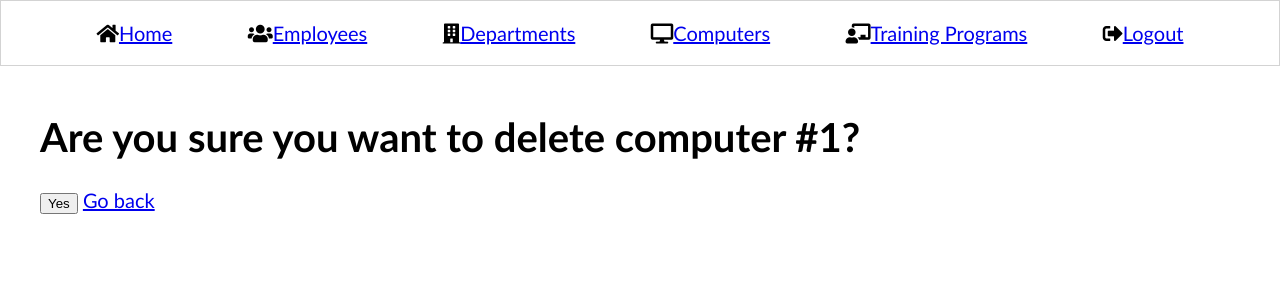
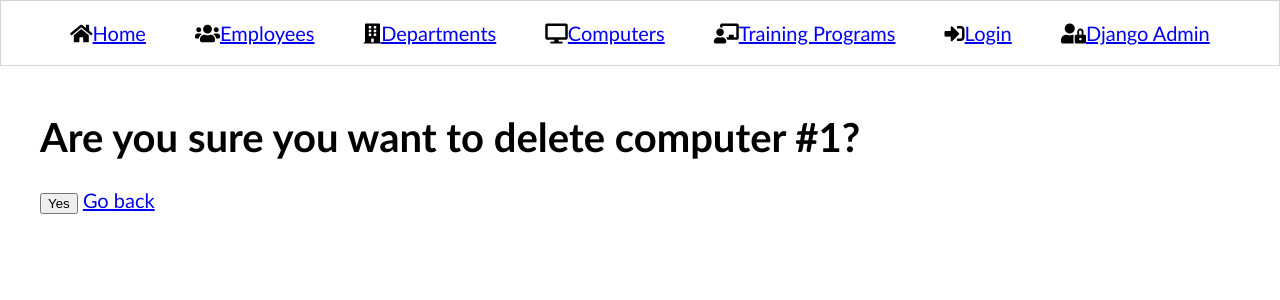
Before and after one commit to nss-day-cohort-38/bangazon-workforce-management-oculus-nebula, a Django app: page /computer/delete/1/ in a window 1280 px wide. Shown: the top 300 px of the page. Run offline with Django 3.2, Linux system fonts and the light colour scheme; some libraries are stand-ins or nearby versions.

Commit message:
feat: nav bar conditionaly renders login/logout bassed on whether user is logged in or not. Training program has button for details instead of hyper links. details page has button to see list of eployees.

```diff
--- a/hrapp/templates/shared/base.html
+++ b/hrapp/templates/shared/base.html
@@ -15,6 +15,7 @@
 </head>
 
 <body>
+    {% if user.is_authenticated %}
     <nav id="site-nav">
         <ol class="navList">
             <li class="navList__route"><i class="fas fa-home"></i><a href="{% url 'hrapp:home' %}">Home</a></li>
@@ -23,6 +24,23 @@
             <li class="navList__route"><i class="fas fa-desktop"></i><a href="{% url 'hrapp:computers' %}">Computers</a></li>
             <li class="navList__route"><i class="fas fa-chalkboard-teacher"></i><a href="{% url 'hrapp:trainingprograms' %}">Training Programs</a></li>
             <li class="navList__route"><i class="fas fa-sign-out-alt"></i><a href="{% url 'hrapp:logout' %}">Logout</a></li>
+            <li class="navList__route"><i class="fas fa-user-lock"></i><a href="{% url 'hrapp:admin' %}">Django Admin</a></li>
+        </ol>
+    </nav>
+    {% else %}
+    <nav id="site-nav">
+        <ol class="navList">
+            <li class="navList__route"><i class="fas fa-home"></i><a href="{% url 'hrapp:home' %}">Home</a></li>
+            <li class="navList__route"><i class="fas fa-users"></i><a href="{% url 'hrapp:employee_list' %}">Employees</a></li>
+            <li class="navList__route"><i class="fas fa-building"></i><a href="{% url 'hrapp:departments' %}">Departments</a></li>
+            <li class="navList__route"><i class="fas fa-desktop"></i><a href="{% url 'hrapp:computers' %}">Computers</a></li>
+            <li class="navList__route"><i class="fas fa-chalkboard-teacher"></i><a href="{% url 'hrapp:trainingprograms' %}">Training Programs</a></li>
+            <li class="navList__route"><i class="fas fa-sign-in-alt"></i><a href="{% url 'hrapp:login' %}">Login</a></li>
+            <li class="navList__route"><i class="fas fa-user-lock"></i><a href="{% url 'hrapp:admin' %}">Django Admin</a></li>
+        </ol>
+    </nav>
+{% endif %}
+
         </ol>
     </nav>
 
--- a/hrapp/templates/training_programs/training_program_list.html
+++ b/hrapp/templates/training_programs/training_program_list.html
@@ -11,7 +11,7 @@
 
 {% comment %} Only authenticated users can view this part of the template {% endcomment %}
 {% if request.user.is_authenticated %}
-<button class="add_tp_btn"><a href="{% url 'hrapp:training_program_form' %}">Add Training Program</button>
+<button class="add_tp_btn"><a href="{% url 'hrapp:training_program_form' %}">Add Training Program</a></button>
 
 <h2>Upcoming Programs</h2>
 <ol class="training_programs">
--- a/hrapp/urls.py
+++ b/hrapp/urls.py
@@ -7,7 +7,10 @@ app_name = 'hrapp'
 urlpatterns = [
     path('', home, name='home'),
     path('accounts/', include('django.contrib.auth.urls')),
+    path('accounts/login/', login_user, name='login'),
+    path('admin/', admin_user, name='admin'),
     path('logout/', logout_user, name='logout'),
+
     path('employees/', employee_list, name='employee_list'),
     path('trainingprograms/', training_programs_list, name='trainingprograms'),
     path('trainingprograms/form/', training_program_form, name='training_program_form'),
--- a/hrapp/views/__init__.py
+++ b/hrapp/views/__init__.py
@@ -1,5 +1,6 @@
 from .home import home
 from .auth.logout import logout_user
+from .auth.login import login_user, admin_user
 from .connection import Connection
 from .departments import department_list, department_detail, department_form
 from .computers import computer_list, computer_details, computer_form
```
Also changed, not shown: hrapp/views/auth/login.py (added, +11 -0 lines).
